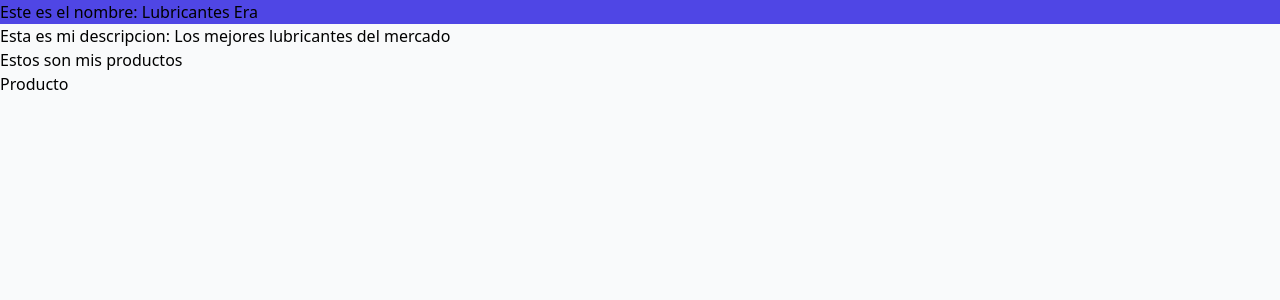
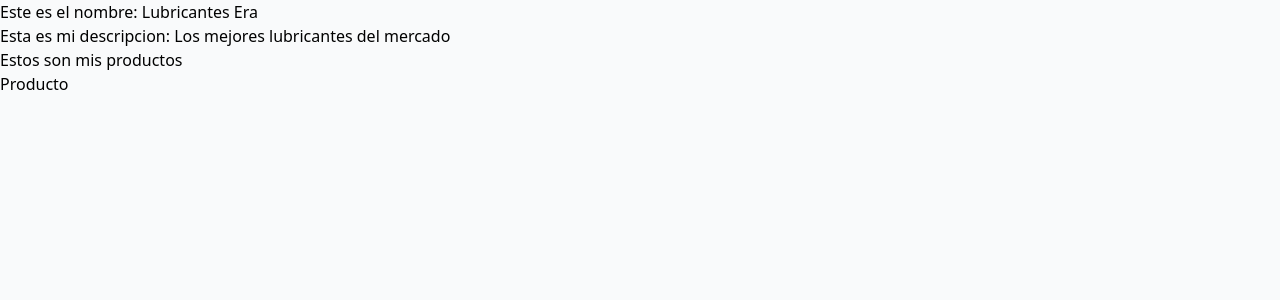
Before and after one commit to ErnestoXMC/global-lub, a React (Vite) app: page / in a window 1280 px wide. Shown: the top 300 px of the page. Built offline with nearby package versions, Linux system fonts and the light colour scheme.

Commit message:
Quitando la prueba de deploy
Renzo, no tuviste fe pedazo de Luis Felix

```diff
--- a/src/components/Header.jsx
+++ b/src/components/Header.jsx
@@ -6,7 +6,7 @@
 
     return (
         <>
-            <h1 className='bg-indigo-600'>Este es el nombre: {nombre}</h1>
+            <h1>Este es el nombre: {nombre}</h1>
             <p>Esta es mi descripcion: {descripcion}</p>
         </>
     )
```
